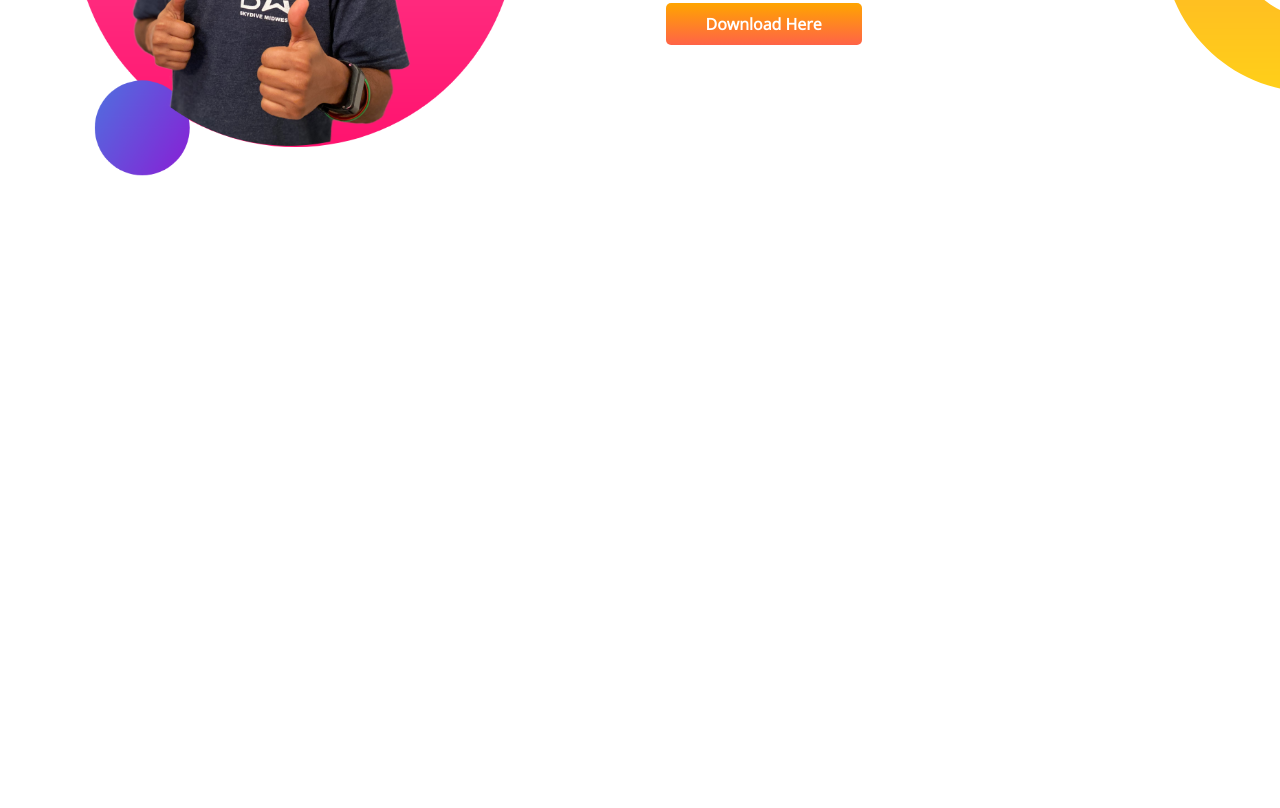
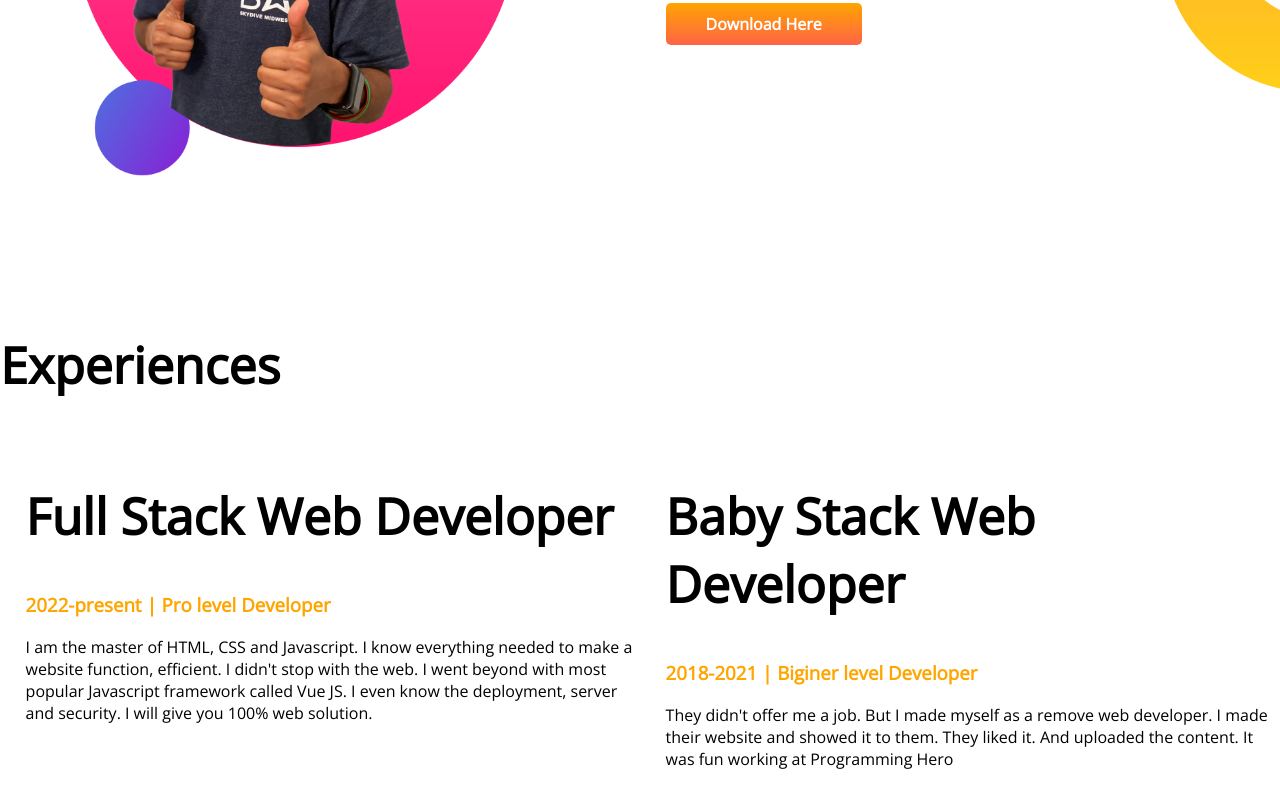
Before and after one commit to MdAhnafShahriarAdit/developer-portfolio, a plain HTML site: page index.html in a window 1280 px wide. Shown: the part 964-1772 px from the top of the page. Before the commit the page ends 1295 px from the top, so only its background shows below. Drawn offline with nearby package versions, Linux system fonts and the light colour scheme.

Commit message:
experince added

```diff
--- a/index.html
+++ b/index.html
@@ -13,7 +13,7 @@
 </head>
 
 <body>
-    <section class="top-banner">
+    <section class="top-banner flexible-container">
         <div class="half-width">
             <h1>Welcome To</h1>
             <h1> <span class="orangecol">Ahnaf Shahriars</span> World!</h1>
@@ -36,7 +36,7 @@
 
     </section>
 
-    <section class="dream-big">
+    <section class="dream-big flexible-container">
         <div class="half-width">
             <img src="images/jhankar2.png" alt="">
         </div>
@@ -59,6 +59,29 @@
 
     </section>
 
+    <section class="experi-area">
+        <h1>Experiences</h1>
+        <div class="flexible-container">
+            <div class="half-width">
+                <h1>Full Stack Web Developer</h1>
+                <h3 class="orangecol">2022-present | Pro level Developer</h3>
+                <p>I am the master of HTML, CSS and Javascript. I know everything needed to make a website function,
+                    efficient. I didn't stop with the web. I went beyond with most popular Javascript framework called
+                    Vue
+                    JS. I even know the deployment, server and security. I will give you 100% web solution.</p>
+            </div>
+            <div class="half-width">
+                <h1>Baby Stack Web Developer</h1>
+                <h3 class="orangecol">2018-2021 | Biginer level Developer</h3>
+                <P>They didn't offer me a job. But I made myself as a remove web developer. I made their website and
+                    showed
+                    it to them. They liked it. And uploaded the content. It was fun working at Programming Hero</P>
+            </div>
+        </div>
+
+
+    </section>
+
 </body>
 
 </html>
--- a/style.css
+++ b/style.css
@@ -10,13 +10,15 @@ h1{
     color: orange;
 }
 
-section{
+.flexible-container{
     display: flex ;
     margin-bottom: 150px;
+
 }
 .half-width{
     width: 50%;
     padding-left: 2%;
+    border-width: 10px 10px yellowgreen;
 }
 
 .half-width img{
```
